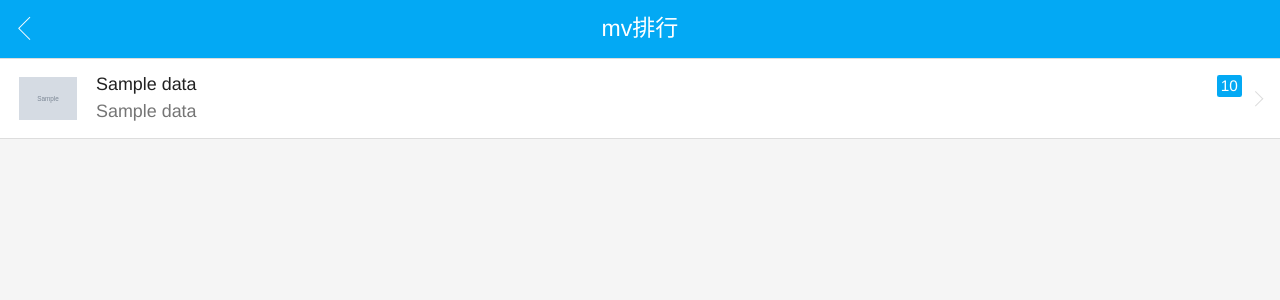
After one commit to toyking/CloudMusic, a Django app: page /top_mv in a window 1280 px wide. The commit adds this page. Shown: the top 300 px of the page. Run offline with Django 3.2, Linux system fonts and the light colour scheme; tables that the repository leaves empty hold one stand-in row (values such as "Sample post"); grey boxes marked "Sample" are stand-in pictures; a database or web service that is not in the repository returns one stand-in record (values such as "Sample title"); data that the repository does not hold is empty.

Commit message:
添加热门MV列表

```diff
--- /dev/null
+++ b/NetEaseCloudMusic/api.py
@@ -0,0 +1,34 @@
+# -*- coding: utf-8 -*-
+import datetime
+import json
+import requests
+
+from NetEaseCloudMusic.config import NET_EASE_CLOUD_MUSIC_API_SERVER_URL
+
+
+class NetEaseCloudMusicApi:
+
+    def __init__(self):
+        pass
+
+    @staticmethod
+    def send_request(url, method='GET', data=None):
+        time_start = datetime.datetime.now()
+        _url = NET_EASE_CLOUD_MUSIC_API_SERVER_URL + url
+        try:
+            if method == 'GET':
+                response = requests.post(_url, data=json.dumps(data), timeout=30)
+            else:
+                response = requests.get(_url, data=json.dumps(data), timeout=30)
+
+            if not response or response.status_code != 200:
+                print "REQUEST URL: %s\nREQUEST: %s\nHTTP_CODE: %s" % (_url, data, response.status_code)
+                return {}
+            result = response.json()
+        except Exception as err:
+            print "REQUEST http exception, err:%s" % err
+            return {}
+        time_cost = (datetime.datetime.now() - time_start).total_seconds()
+        print "REQUEST URL: %s\nREQUEST: %s\nRESPONSE: %s\nTIME_COST: %s seconds" % (_url, data, result, time_cost)
+
+        return result
--- /dev/null
+++ b/NetEaseCloudMusic/config.py
@@ -0,0 +1,2 @@
+# -*- coding: utf-8 -*-
+NET_EASE_CLOUD_MUSIC_API_SERVER_URL = 'http://music.toywang.cn/'
--- a/NetEaseCloudMusic/urls.py
+++ b/NetEaseCloudMusic/urls.py
@@ -6,6 +6,7 @@ from NetEaseCloudMusic import views
 urlpatterns = [
     url(r'^index', views.index),
     url(r'^login', views.login),
+    url(r'^top_mv', views.top_mv)
 ]
 
 urlpatterns += [
--- a/NetEaseCloudMusic/views.py
+++ b/NetEaseCloudMusic/views.py
@@ -1,6 +1,10 @@
 # -*- coding: utf-8 -*-
 from __future__ import unicode_literals
+
+from django.http import JsonResponse
 from django.shortcuts import render
+
+from NetEaseCloudMusic.api import NetEaseCloudMusicApi
 
 
 def index(request):
@@ -15,6 +19,16 @@ def hot_music_list(request):
     return render(request, 'login.html')
 
 
+def top_mv(request):
+    limit = request.GET.get('limit', 10)
+    if not limit:
+        return JsonResponse({'code': -1, 'msg': 'params error', 'data': []})
+
+    ret = NetEaseCloudMusicApi.send_request('top/mv', method='GET', data={'limit': 10})
+    context = {'top_mv_list': ret['data']}
+    return render(request, 'top_mv.html', context)
+
+
 def login_post(request):
     username = request.POST.get('username')
     password = request.POST.get('password')
--- /dev/null
+++ b/requirements.txt
@@ -0,0 +1,2 @@
+django
+requests==2.20.1
--- a/templates/index.html
+++ b/templates/index.html
@@ -37,6 +37,7 @@
 <script type="text/javascript" src="{% static "aui/script/aui-tab.js" %}"></script>
 <script type="text/javascript" src="{% static "jquery/jquery-3.3.1.js" %}"></script>
 <script type="text/javascript">
+    $("#content").load('/top_mv');
     var tab = new auiTab({
         element: document.getElementById("footer"),
         index: 1,
@@ -44,7 +45,7 @@
     }, function (ret) {
         switch (ret.index) {
             case 1:
-                $("#content").load('/login');
+                $("#content").load('/top_mv');
                 $.ajax({
                     type: "GET",
                     url: "/login",
@@ -56,6 +57,9 @@
                 });
 
                 break;
+            case 4:
+                $("#content").load('/login');
+                break;
             default:
                 console.log(ret);
                 break;
--- /dev/null
+++ b/templates/top_mv.html
@@ -0,0 +1,47 @@
+<!DOCTYPE html>
+<html lang="en">
+<head>
+    <meta charset="utf-8">
+    <meta name="viewport"
+          content="maximum-scale=1.0,minimum-scale=1.0,user-scalable=0,width=device-width,initial-scale=1.0"/>
+    <meta name="format-detection" content="telephone=no,email=no,date=no,address=no">
+    <title>首页</title>
+    {% load static %}
+    <link rel="stylesheet" type="text/css" href="{% static "aui/css/aui.css" %}"/>
+</head>
+<body>
+
+<header class="aui-bar aui-bar-nav">
+    <a class="aui-pull-left aui-btn">
+        <span class="aui-iconfont aui-icon-left"></span>
+    </a>
+    <div class="aui-title">mv排行</div>
+</header>
+
+<div class="aui-content aui-margin-b-15">
+    <ul class="aui-list aui-media-list">
+        {% for top_mv in top_mv_list %}
+            <li class="aui-list-item aui-list-item-middle">
+                <div class="aui-media-list-item-inner">
+                    <div class="aui-list-item-media" style="width: 3rem;">
+                        <img src="{{ top_mv.cover }}" alt="{{ top_mv.name }}">
+                    </div>
+                    <div class="aui-list-item-inner aui-list-item-arrow">
+                        <div class="aui-list-item-text">
+                            <div class="aui-list-item-title aui-font-size-14">{{ top_mv.name }}</div>
+                            <div class="aui-list-item-right">
+                                <div class="aui-label aui-label-info">{{ top_mv.score }}</div>
+                            </div>
+                        </div>
+                        <div class="aui-list-item-text">
+                            {{ top_mv.artistName }}
+                        </div>
+                    </div>
+                </div>
+            </li>
+        {% endfor %}
+    </ul>
+</div>
+
+</body>
+</html>
```
Also changed, not shown: README.md.
